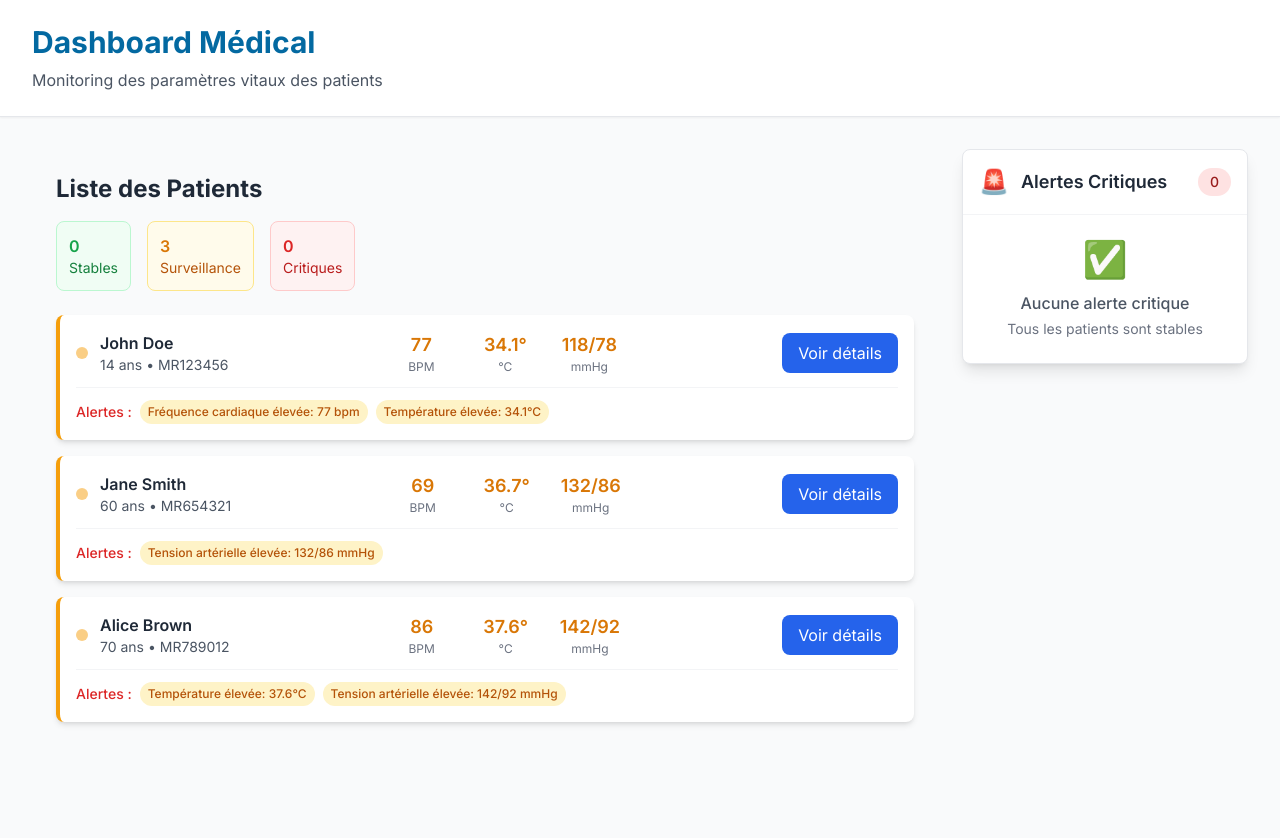
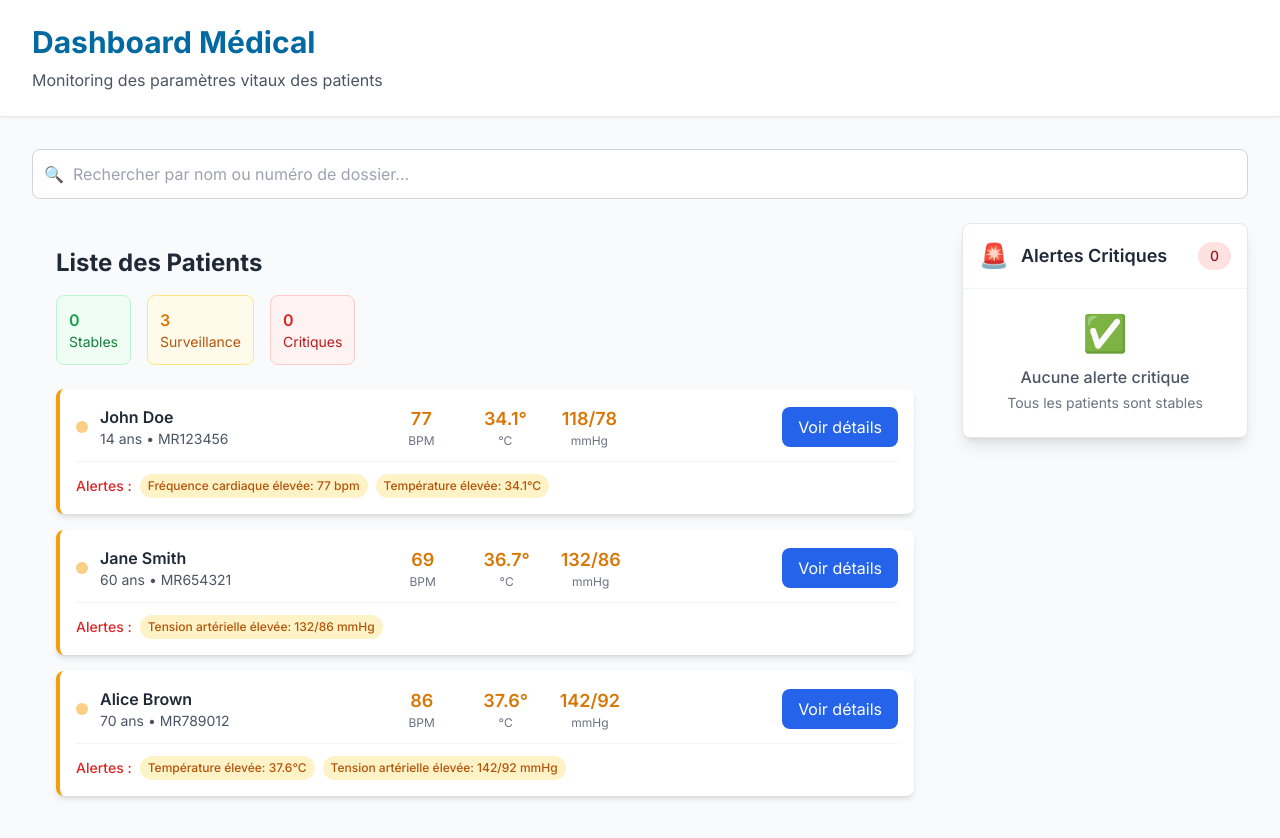
Before and after one commit to RoyoPauline/Test-technique-royo, a Vue app: page / in a window 1280 px wide. Shown: the top 838 px of the page. Before the commit the page ends 800 px from the top, so only its background shows below. Built offline with nearby package versions, Linux system fonts and the light colour scheme.

Commit message:
Add SearchBar component with real-time patient search functionality

```diff
--- a/src/App.vue
+++ b/src/App.vue
@@ -14,10 +14,19 @@
     </header>
 
     <main class="max-w-7xl mx-auto px-4 sm:px-6 lg:px-8 py-8">
-      <div v-if="currentView === 'list'" class="grid grid-cols-1 lg:grid-cols-4 gap-6">
+      <div v-if="currentView === 'list'" class="space-y-6">
+        <div class="search-section">
+          <SearchBar
+            :patients="patients"
+            @search-results="handleSearchResults"
+            @clear-search="handleClearSearch"
+          />
+        </div>
+
+        <div class="grid grid-cols-1 lg:grid-cols-4 gap-6">
           <div class="lg:col-span-3">
             <PatientList
-            :patients="patients"
+              :patients="filteredPatients"
               @view-patient="handleViewPatient"
             />
           </div>
@@ -27,6 +36,7 @@
               @view-patient="handleViewPatientFromAlert"
               @alert-click="handleAlertClick"
             />
+          </div>
         </div>
       </div>
 
@@ -55,6 +65,7 @@ import { onMounted, ref } from 'vue'
 import PatientList from '@/components/PatientList.vue'
 import PatientCard from '@/components/PatientCard.vue'
 import AlertsPanel from '@/components/AlertsPanel.vue'
+import SearchBar from '@/components/SearchBar.vue'
 import { PatientService } from '@/services/patientService'
 import type { Patient, Alert } from '@/types/patient'
 
@@ -63,8 +74,11 @@ import type { Patient, Alert } from '@/types/patient'
 const currentView = ref<'list' | 'detail'>('list')
 const selectedPatient = ref<Patient | null>(null)
 const patients = ref<Patient[]>([])
+const filteredPatients = ref<Patient[]>([])
+
 const loadPatients = () => {
   patients.value = patientService.getAllPatients()
+  filteredPatients.value = patients.value
 }
 
 const handleViewPatient = (patient: Patient) => {
@@ -101,6 +115,14 @@ const handleViewPatientFromAlert = (patientId: number) => {
   }
 }
 
+const handleSearchResults = (results: Patient[]) => {
+  filteredPatients.value = results
+}
+
+const handleClearSearch = () => {
+  filteredPatients.value = patients.value
+}
+
 
 onMounted(() => {
   loadPatients()
--- /dev/null
+++ b/src/components/SearchBar.vue
@@ -0,0 +1,99 @@
+<template>
+  <div class="search-bar-container">
+    <div class="search-input-wrapper relative">
+      <div class="search-icon absolute left-3 top-1/2 transform -translate-y-1/2 text-gray-400">
+        🔍
+      </div>
+      <input
+        v-model="searchQuery"
+        type="text"
+        placeholder="Rechercher par nom ou numéro de dossier..."
+        class="search-input w-full pl-10 pr-4 py-3 border border-gray-300 rounded-lg focus:ring-2 focus:ring-primary-500 focus:border-primary-500 transition-colors"
+        @input="handleSearch"
+        @keyup.enter="handleSearch"
+      />
+      <button
+        v-if="searchQuery"
+        class="clear-button absolute right-3 top-1/2 transform -translate-y-1/2 text-gray-400 hover:text-gray-600 transition-colors"
+        @click="clearSearch"
+      >
+        ✕
+      </button>
+    </div>
+
+    <div v-if="searchQuery && filteredPatients.length === 0" class="no-results mt-4 p-4 bg-gray-50 rounded-lg text-center">
+      <div class="text-gray-500">
+        <div class="text-2xl mb-2">🔍</div>
+        <p class="font-medium">Aucun patient trouvé</p>
+        <p class="text-sm">Essayez avec un autre terme de recherche</p>
+      </div>
+    </div>
+
+    <div v-if="searchQuery && filteredPatients.length > 0" class="search-results mt-4">
+      <div class="results-header flex items-center justify-between mb-3">
+        <h3 class="text-sm font-medium text-gray-700">
+          {{ filteredPatients.length }} résultat{{ filteredPatients.length > 1 ? 's' : '' }} trouvé{{ filteredPatients.length > 1 ? 's' : '' }}
+        </h3>
+        <button
+          class="show-all-btn text-sm text-primary-600 hover:text-primary-700 font-medium"
+          @click="showAllPatients"
+        >
+          Voir tous les patients
+        </button>
+      </div>
+    </div>
+  </div>
+</template>
+
+<script setup lang="ts">
+import { ref, computed, watch } from 'vue'
+import { PatientService } from '@/services/patientService'
+import type { Patient } from '@/types/patient'
+
+const props = defineProps<{
+  patients: Patient[]
+}>()
+
+const emit = defineEmits<{
+  searchResults: [patients: Patient[]]
+  clearSearch: []
+}>()
+
+const patientService = PatientService.getInstance()
+const searchQuery = ref('')
+
+const filteredPatients = computed(() => {
+  if (!searchQuery.value.trim()) {
+    return props.patients
+  }
+  return patientService.searchPatients(searchQuery.value)
+})
+
+const handleSearch = () => {
+  emit('searchResults', filteredPatients.value)
+}
+
+const clearSearch = () => {
+  searchQuery.value = ''
+  emit('clearSearch')
+}
+
+const showAllPatients = () => {
+  searchQuery.value = ''
+  emit('searchResults', props.patients)
+}
+
+watch(searchQuery, () => {
+  handleSearch()
+})
+
+watch(() => props.patients, () => {
+  if (searchQuery.value) {
+    handleSearch()
+  }
+}, { deep: true })
+</script>
+
+<style scoped>
+/* Les styles sont maintenant dans un fichier à part */
+</style>
--- a/src/styles/components.css
+++ b/src/styles/components.css
@@ -220,6 +220,47 @@
     @apply transition-colors duration-200;
 }
 
+/* SearchBar Component */
+.search-bar-container {
+    @apply w-full;
+}
+
+.search-input-wrapper {
+    @apply relative;
+}
+
+.search-input {
+    @apply transition-all duration-200 ease-in-out;
+}
+
+.search-input:focus {
+    @apply shadow-lg;
+}
+
+.clear-button {
+    @apply cursor-pointer transition-colors duration-200;
+}
+
+.no-results {
+    animation: fadeIn 0.5s ease-in-out;
+}
+
+.search-results {
+    animation: slideDown 0.3s ease-in-out;
+}
+
+@keyframes slideDown {
+    from {
+        opacity: 0;
+        transform: translateY(-5px);
+    }
+
+    to {
+        opacity: 1;
+        transform: translateY(0);
+    }
+}
+
 /* Dark mode support (optionnel) */
 @media (prefers-color-scheme: dark) {
     .patient-card {
```
Lines whose indentation alone changed are shown as unchanged.
